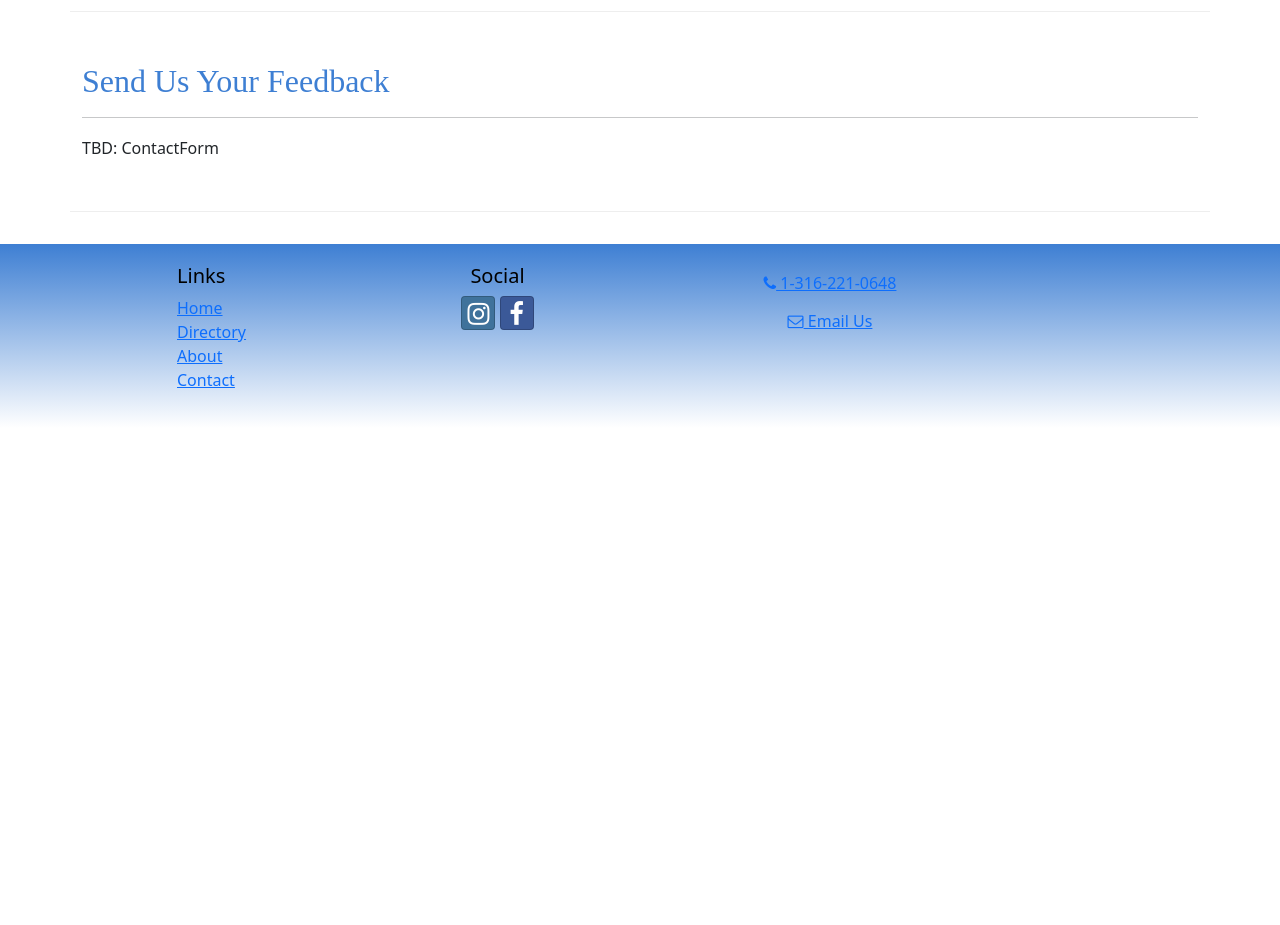
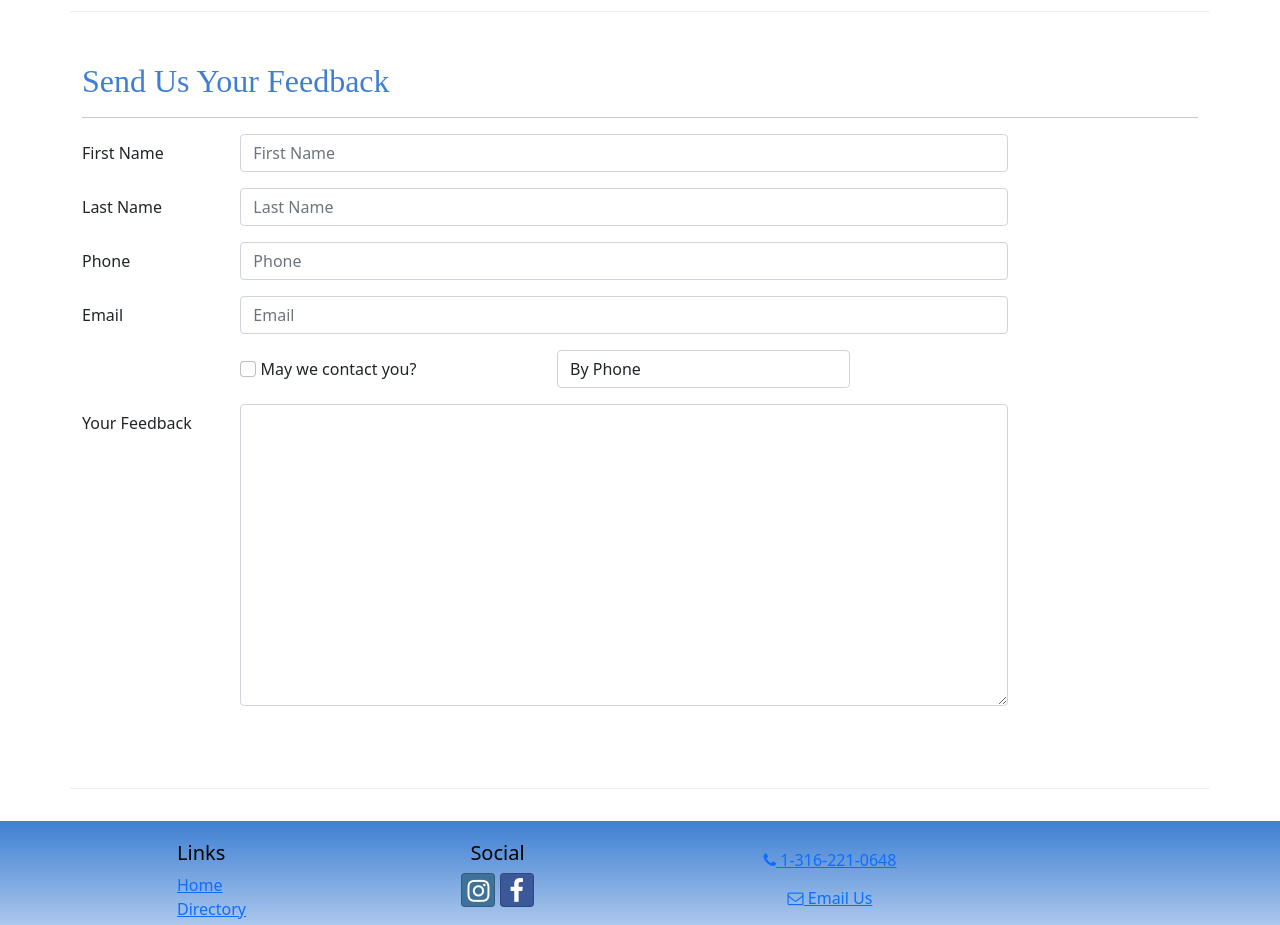
Before and after one commit to mun-v/react-portfolio-project, a React (Create React App) app: page /contact in a window 1280 px wide. Shown: the part 480-1405 px from the top of the page. Before the commit the page ends 908 px from the top, so only its background shows below. Built offline with nearby package versions, Linux system fonts and the light colour scheme.

Commit message:
ContactForm Parts 1 and 2

```diff
--- /dev/null
+++ b/src/components/ContactForm.js
@@ -0,0 +1,93 @@
+import { Button, Label, Col, FormGroup } from "reactstrap";
+import { Formik, Field, Form } from "formik";
+
+const ContactForm = () => {
+  return (
+    <Formik
+      initialValues={{
+        firstName: "",
+        lastName: "",
+        phoneNum: "",
+        email: "",
+        agree: false,
+        contactType: "By Phone",
+        feedback: "",
+      }}
+    >
+      <Form>
+        <FormGroup row>
+          <Label htmlFor="firstName" md="2">
+            First Name
+          </Label>
+          <Col md="10">
+            <Field
+              name="firstName"
+              placeholder="First Name"
+              className="form-control"
+            />
+          </Col>
+        </FormGroup>
+        <FormGroup row>
+          <Label htmlFor="lastName" md="2">
+            Last Name
+          </Label>
+          <Col md="10">
+            <Field
+              name="lastName"
+              placeholder="Last Name"
+              className="form-control"
+            />
+          </Col>
+        </FormGroup>
+        <FormGroup row>
+          <Label htmlFor="phoneNum" md="2">
+            Phone
+          </Label>
+          <Col md="10">
+            <Field
+              name="phoneNum"
+              placeholder="Phone"
+              className="form-control"
+            />
+          </Col>
+        </FormGroup>
+        <FormGroup row>
+          <Label htmlFor="email" md="2">
+            Email
+          </Label>
+          <Col md="10">
+            <Field name="email" placeholder="Email" className="form-control" />
+          </Col>
+        </FormGroup>
+        <FormGroup row>
+          <Label check md={{ size: 4, offset: 2 }}>
+            <Field name="agree" type="checkbox" className="form-check-input" />{" "}
+            May we contact you?
+          </Label>
+          <Col md="4">
+            <Field name="contactType" as="select" className="form-control">
+              <option>By Phone</option>
+              <option>By Email</option>
+            </Field>
+          </Col>
+        </FormGroup>
+        <FormGroup row>
+          <Label htmlFor="feedback" md="2">
+            Your Feedback
+          </Label>
+          <Col md="10">
+            <Field
+              name="feedback"
+              as="textarea"
+              rows="12"
+              className="form-control"
+            />
+          </Col>
+        </FormGroup>
+        <FormGroup row></FormGroup>
+      </Form>
+    </Formik>
+  );
+};
+
+export default ContactForm;
--- a/src/pages/ContactPage.js
+++ b/src/pages/ContactPage.js
@@ -1,5 +1,6 @@
 import { Container, Col, Row } from 'reactstrap';
 import SubHeader from '../components/SubHeader';
+import ContactForm from '../components/ContactForm';
 
 const ContactPage = () => {
     return (
@@ -41,7 +42,9 @@
                     <h2>Send Us Your Feedback</h2>
                     <hr />
                 </Col>
-                <Col md='10'>TBD: ContactForm</Col>
+                <Col md='10'>
+                    <ContactForm />
+                </Col>
             </Row>
         </Container>
     );
```
